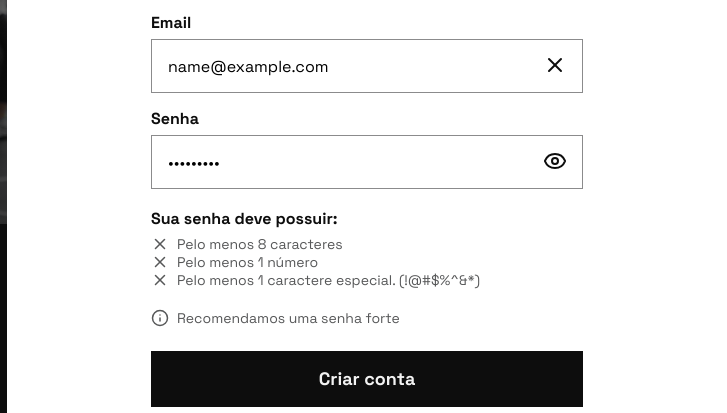
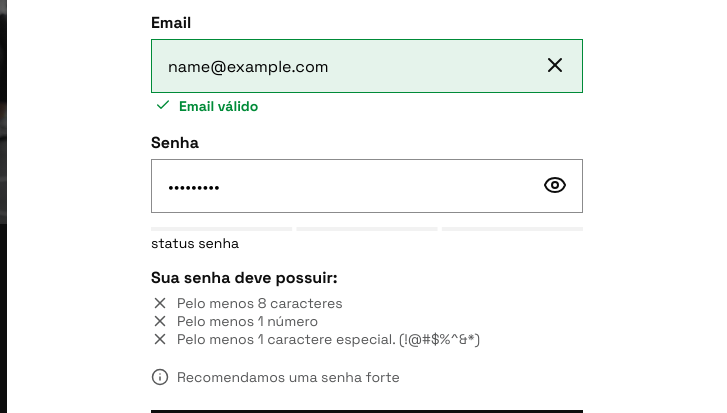
Before and after one commit to paulojanai/gymlife, a plain HTML site: page index.html in a window 1280 px wide. Both pictures are taken after typing "Sample", "name@example.com", "Sample123" into the empty fields and a click on the button "Criar conta". Shown: the part 269-682 px from the top of the page, 553-1280 px from the left. Drawn offline with nearby package versions, Linux system fonts and the light colour scheme.

Commit message:
refact: all file script.js

```diff
--- a/index.html
+++ b/index.html
@@ -71,7 +71,17 @@
           </div>
         </div>
 
-        <div class="validation-password"></div>
+        <div class="validation-password">
+          <svg viewBox="0 0 405 4" fill="none" xmlns="http://www.w3.org/2000/svg">
+            <line class="line-empty" y1="2.00024" x2="132.333" y2="2.00024" stroke-width="4" />
+            <line class="line-empty" x1="136.333" y1="2.00024" x2="268.667" y2="2.00024" stroke-width="4" />
+            <line class="line-empty" x1="272.667" y1="2.00024" x2="405" y2="2.00024" stroke-width="4" />
+            <line class="line-progress" y1="2.00024" x2="132.333" y2="2.00024" stroke-width="4" />
+            <line class="line-progress" x1="136.333" y1="2.00024" x2="268.667" y2="2.00024" stroke-width="4" />
+            <line class="line-progress" x1="272.667" y1="2.00024" x2="405" y2="2.00024" stroke-width="4" />
+          </svg>
+          <p class="status">status senha</p>
+        </div>
 
         <div class="required-in-password">
           <p>Sua senha deve possuir:</p>
--- a/js/script.js
+++ b/js/script.js
@@ -6,6 +6,24 @@ const iconError = `<svg xmlns="http://www.w3.org/2000/svg" width="24" height="24
 
 const iconCheck = `<svg xmlns="http://www.w3.org/2000/svg" width="24" height="24" viewBox="0 0 24 24" fill="none" stroke="currentColor" stroke-width="2" stroke-linecap="round" stroke-linejoin="round" data-lucide="check" class="lucide lucide-check"><polyline points="20 6 9 17 4 12"></polyline></svg>`;
 
+const validateRegExp = /^\w+([\.-]?\w+)*@\w+([\.-]?\w+)*(\.\w{2,3})+$/;
+const validatePasswordRegExp = {
+weak : {
+  minRegExp: /^.{8,}$/,
+  oneNumericRegExp: /\d/,
+  oneEspecialRegExp: /[\W_]/,
+},
+moderate : {
+  minRegExp: /^.{10,}$/,
+  oneNumericRegExp: /^(?:\D*\d){2}/,
+  oneEspecialRegExp: /(?:[\W_].*){2}/,
+},
+strong : {
+  minRegExp: /^.{12,}$/,
+  oneNumericRegExp: /^(?:\D*\d){3}/,
+  oneEspecialRegExp: /(?:[\W_].*){3}/,
+}}
+
 const form = document.querySelector(".js-form");
 const allInput = document.querySelectorAll(
   ".form .form-control .text-field input"
@@ -13,77 +31,9 @@ const allInput = document.querySelectorAll(
 const fullName = document.querySelector(".js-full-name");
 const email = document.querySelector(".js-email");
 const password = document.querySelector(".js-password");
+const progress = document.querySelectorAll(".line-progress");
 
-//Configurações e compotarmento padrões do input component
-allInput.forEach((input) => {
-  let nameClass = input.nextElementSibling.className;
-
-  isBlank(input);
-
-  showActionsInput(input);
-
-  if (nameClass === "js-clean") {
-    cleanInput(input);
-  }
-
-  if (nameClass === "js-show-password") {
-    showPassword(input);
-  }
-});
-
-function isBlank(input) {
-  input.addEventListener("focusout", (event) => {
-    event.preventDefault();
-
-    if (input.value == 0) {
-      setError(input, "Preencha este campo");
-    }
-  });
-}
-
-function showActionsInput(input) {
-  let actionInput = input.nextElementSibling;
-
-  input.addEventListener("input", (event) => {
-    event.preventDefault();
-
-    if (input.value.length > 0) {
-      actionInput.classList.add("action-input");
-      setDefault(input);
-    } else {
-      actionInput.classList.remove("action-input");
-      setError(input, "Preencha este campo");
-    }
-  });
-}
-
-function cleanInput(input) {
-  let icon = input.nextElementSibling;
-
-  icon.addEventListener("click", (event) => {
-    event.preventDefault();
-    icon.classList.remove("action-input");
-    input.value = "";
-    setError(input, "Preencha este campo");
-  });
-}
-
-function showPassword(input) {
-  let icon = input.nextElementSibling;
-
-  icon.addEventListener("click", (event) => {
-    event.preventDefault();
-    if (input.type === "text") {
-      input.type = "password";
-      icon.innerHTML = eye;
-    } else {
-      input.type = "text";
-      icon.innerHTML = eyeOff;
-    }
-  });
-}
-
-//
+//Configurações e compotarmento form
 form.addEventListener("submit", (event) => {
   event.preventDefault();
 
@@ -105,6 +55,93 @@ function checkInputs() {
 
   if (passwordValue === "") {
     setError(password, "Preencha este campo");
+  }
+}
+
+//Configurações e compotarmento padrões do input component
+allInput.forEach((input) => {
+  let iconActionInput = input.nextElementSibling;
+
+  input.addEventListener("focusout", (event) => {
+    event.preventDefault();
+
+
+
+    isBlank(input);
+  });
+
+  input.addEventListener("input", (event) => {
+    event.preventDefault();
+
+    showActionsInput(iconActionInput, input);
+
+    if (input.type == "password") {
+      showStatusPassword(input)
+    }
+    if (input.type == "email") {
+      validateEmail(input)
+    }
+  });
+
+  actionInput(input);
+
+});
+
+function isBlank(input) {
+  if (input.value == 0) {
+    return setError(input, "Preencha este campo");
+  }
+}
+
+function showActionsInput(actionInput, input) {
+  if (input.value.length > 0) {
+    actionInput.classList.add("action-input");
+    setDefault(input);
+  } else {
+    actionInput.classList.remove("action-input");
+    setError(input, "Preencha este campo");
+  }
+}
+
+function actionInput(input) {
+  let icon = input.nextElementSibling;
+  let nameClass = input.nextElementSibling.className;
+
+  icon.addEventListener("click", (event) => {
+    event.preventDefault();
+
+    if (nameClass === "js-clean") {
+      cleanInput(icon, input);
+    }
+
+    if (nameClass === "js-show-password") {
+      showPassword(icon, input);
+    }
+  })
+}
+
+function cleanInput(icon, input) {
+  icon.classList.remove("action-input");
+  input.value = "";
+  setError(input, "Preencha este campo");
+}
+
+function showPassword(icon, input) {
+  input.type === "text" ?
+    (input.type = "password",
+    icon.innerHTML = eye)
+  :
+    (input.type = "text",
+    icon.innerHTML = eyeOff)
+}
+
+function showStatusPassword(input) {
+  let validationPassword = document.querySelector(".validation-password");
+
+  if(input.value.length > 0) {
+    validationPassword.classList.add("visible-status");
+  } else {
+    validationPassword.classList.remove("visible-status");
   }
 }
 
@@ -148,65 +185,39 @@ function setSuccess(input, message) {
   formControl.className = "form-control success";
 }
 
-// Validate email
-const validateRegExp = /^\w+([\.-]?\w+)*@\w+([\.-]?\w+)*(\.\w{2,3})+$/;
-
-email.addEventListener("focusout", (event) => {
-  let length = email.value.length;
-
-  if (length > 0 && !validateRegExp.test(email.value)) {
-    setError(email, "Email inválido");
+// Functions validate
+function validateEmail(input) {
+  if (!validateRegExp.test(input.value)) {
+    setError(input, "Email inválido");
+  } else {
+    setSuccess(input, "Email válido");
   }
-
-  if (length > 0) {
-    email.addEventListener("input", (event) => {
-      if (!validateRegExp.test(email.value)) {
-        setError(email, "Email inválido");
-      } else {
-        setSuccess(email, "Email válido");
-      }
-    });
-  }
-});
+}
 
 //Validate password
-const weak = {
-  minRegExp: /^.{8,}$/,
-  oneNumericRegExp: /\d/,
-  oneEspecialRegExp: /[\W_]/,
-};
+// password.addEventListener("input", (event) => {
+  // progress[0].style.stroke="red";
+  // progress[1].style.stroke="red";
+  // progress[2].style.stroke="red";
 
-const moderate = {
-  minRegExp: /^.{10,}$/,
-  oneNumericRegExp: /^(?:\D*\d){2}/,
-  oneEspecialRegExp: /(?:[\W_].*){2}/,
-};
+  // console.log(
+  //   "Senha fraca",
+  //   weak.minRegExp.test(password.value) &&
+  //     weak.oneNumericRegExp.test(password.value) &&
+  //     weak.oneEspecialRegExp.test(password.value)
+  // );
 
-const strong = {
-  minRegExp: /^.{12,}$/,
-  oneNumericRegExp: /^(?:\D*\d){3}/,
-  oneEspecialRegExp: /(?:[\W_].*){3}/,
-};
+  // console.log(
+  //   "Senha moderada",
+  //   moderate.minRegExp.test(password.value) &&
+  //     moderate.oneNumericRegExp.test(password.value) &&
+  //     moderate.oneEspecialRegExp.test(password.value)
+  // );
 
-password.addEventListener("input", (event) => {
-  console.log(
-    "Senha fraca",
-    weak.minRegExp.test(password.value) &&
-      weak.oneNumericRegExp.test(password.value) &&
-      weak.oneEspecialRegExp.test(password.value)
-  );
-
-  console.log(
-    "Senha moderada",
-    moderate.minRegExp.test(password.value) &&
-      moderate.oneNumericRegExp.test(password.value) &&
-      moderate.oneEspecialRegExp.test(password.value)
-  );
-
-  console.log(
-    "Senha forte",
-    strong.minRegExp.test(password.value) &&
-      strong.oneNumericRegExp.test(password.value) &&
-      strong.oneEspecialRegExp.test(password.value)
-  );
-});
+  // console.log(
+  //   "Senha forte",
+  //   strong.minRegExp.test(password.value) &&
+  //     strong.oneNumericRegExp.test(password.value) &&
+  //     strong.oneEspecialRegExp.test(password.value)
+  // );
+// });
--- a/scss/_home.scss
+++ b/scss/_home.scss
@@ -142,14 +142,31 @@ body {
 
         .form-control {
           margin-bottom: 2rem;
+        }
 
-          &:last-child {
-            margin-bottom: 0px;
+        .validation-password {
+          margin-top: -1rem;
+          display: none;
+
+          svg {
+            .line-empty {
+              stroke: $grayscale-lightest;
+            }
+          }
+
+          .status {
+            font-size: 1.4rem;
+            line-height: 100%;
+            margin-top: 0.2rem;
+          }
+
+          &.visible-status {
+            display: block;
           }
         }
 
         .required-in-password {
-          margin-top: 2.4rem;
+          margin-top: 2rem;
 
           p {
             color: $grayscale-darker;
```
Also changed, not shown: css/main.css, img/password-status.svg (added).
